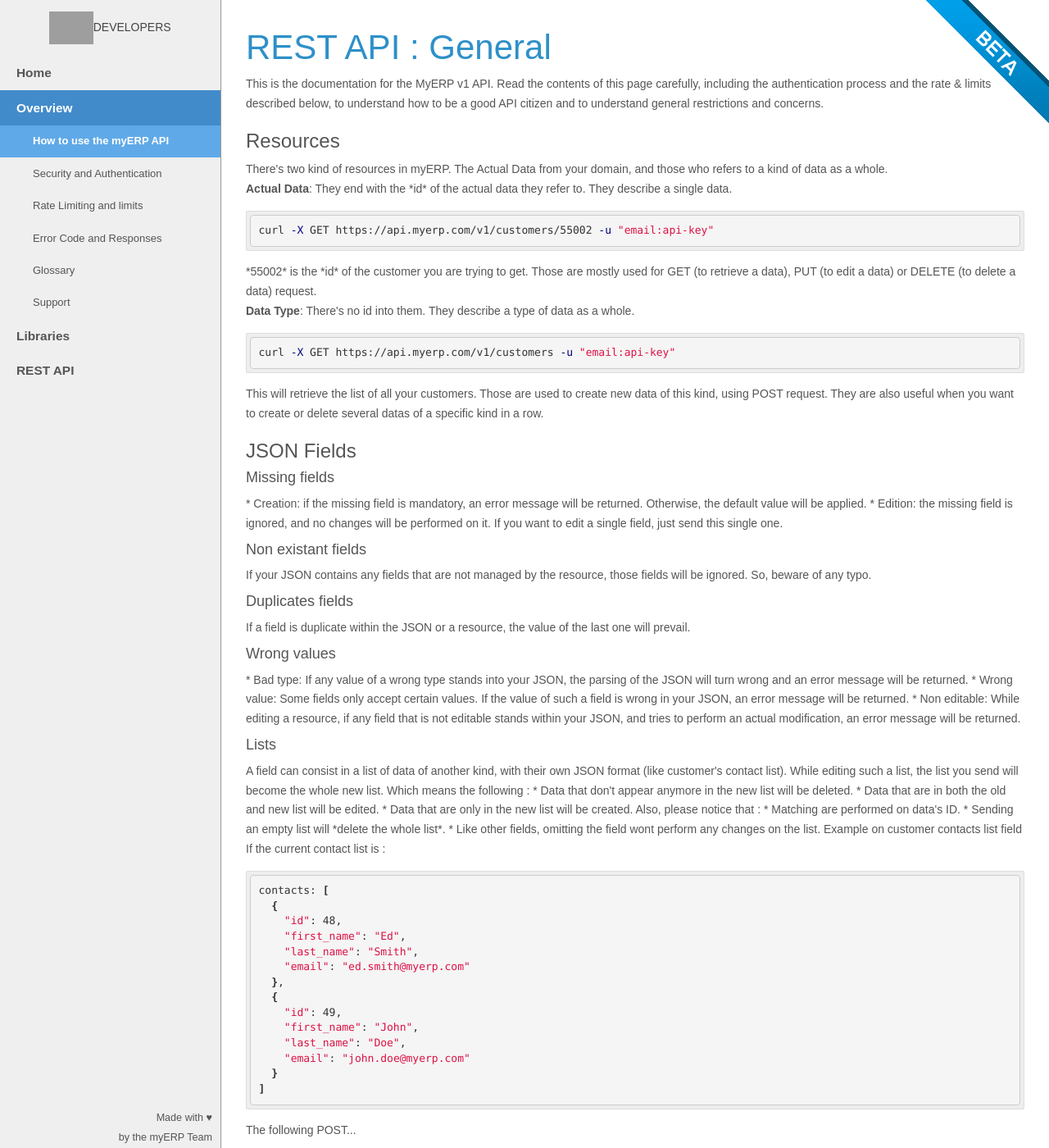
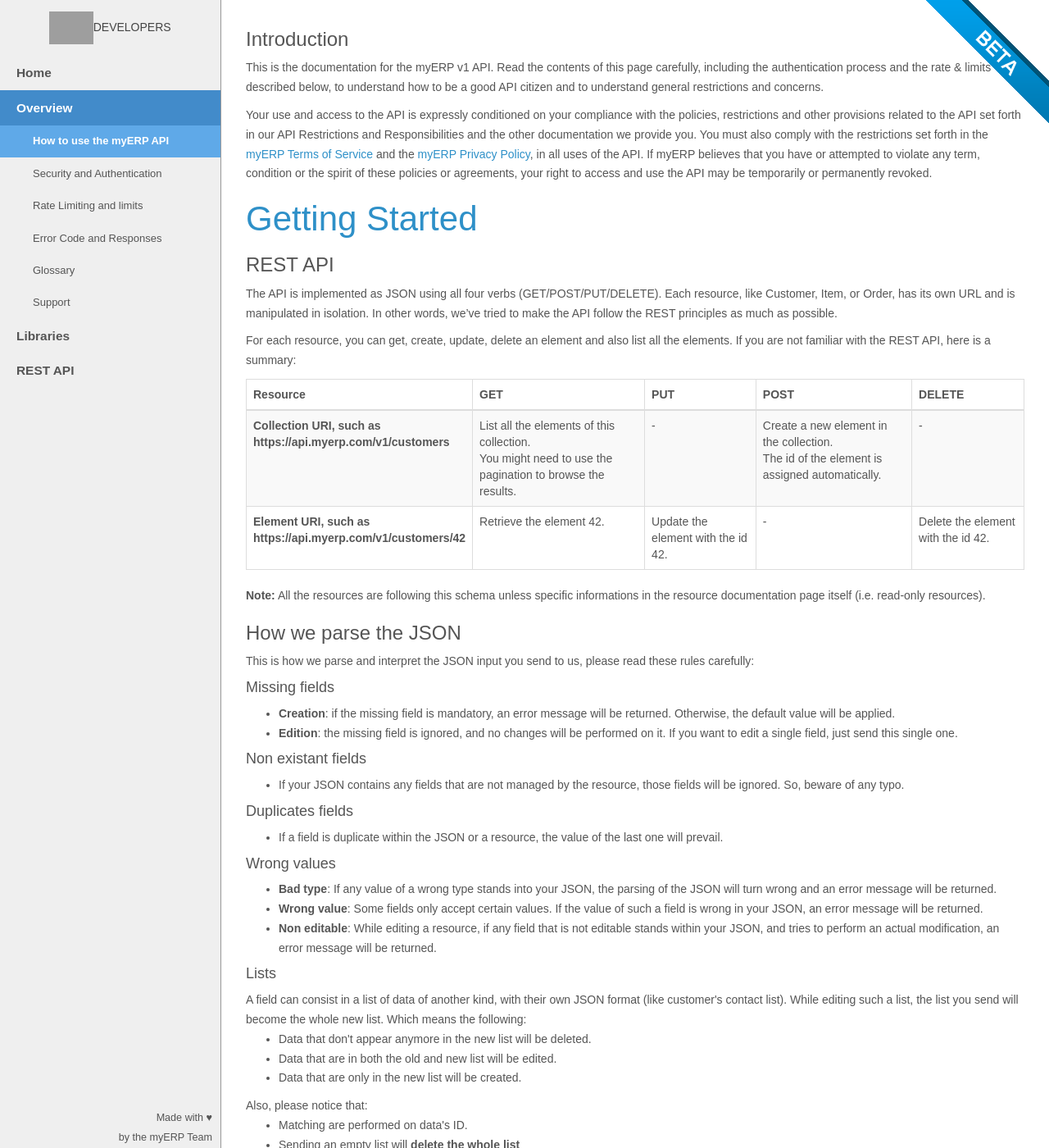
Before and after one commit to myERP/myerp.github.io, a Jekyll site: the page built from docs/1.0/overview/index.html, in a window 1280 px wide and 1400 px high. Shown: the whole window at 82% size. Built offline with Jekyll 4.4.1, drawn with Linux system fonts in a browser that asks for light colours; nearby versions of some CDN libraries; Markdown is read by kramdown in place of the engine named in the settings; some of the changed text lies outside the part shown; grey boxes are pictures that could not be loaded.

Commit message:
update the getting started section

```diff
--- a/_includes/1.0/overview/general.html
+++ b/_includes/1.0/overview/general.html
@@ -1,108 +1,106 @@
 <div id="general" class="group">
 
-<h2>REST API : General</h2>
+    <h3>Introduction</h3>
 
-<p>This is the documentation for the MyERP v1 API. Read the contents of this page carefully, including the authentication process and the rate &amp; limits described below, to understand how to be a good API citizen and to understand general restrictions and concerns. </p>
+    <p>This is the documentation for the myERP v1 API. Read the contents of this page carefully, including the authentication process and the rate &amp; limits described below, to understand how to be a good API citizen and to understand general restrictions and concerns.</p>
+
+    <p>Your use and access to the API is expressly conditioned on your compliance with the policies, restrictions and other provisions related to the API set forth in our API Restrictions and Responsibilities and the other documentation we provide you. You must also comply with the restrictions set forth in the <a href="https://myerp.com/en/term-of-use-US.html" target="_blank" title="">myERP Terms of Service</a> and the <a href="https://myerp.com/en/privacy-policy.html" title="" target="_blank">myERP Privacy Policy</a>, in all uses of the API. If myERP believes that you have or attempted to violate any term, condition or the spirit of these policies or agreements, your right to access and use the API may be temporarily or permanently revoked.</p>
+
+    <h2>Getting Started</h2>
+
+    <h3>REST API</h3>
+    <p>The API is implemented as JSON using all four verbs (GET/POST/PUT/DELETE). Each resource, like Customer, Item, or Order, has its own URL and is manipulated in isolation. In other words, we’ve tried to make the API follow the REST principles as much as possible.</p>
+
+    <p>For each resource, you can get, create, update, delete an element and also list all the elements. If you are not familiar with the REST API, here is a summary:</p>
+
+    <table class="table table-bordered table-striped">
+        <thead>
+            <tr>
+                <th>Resource</th>
+                <th>GET</th>
+                <th>PUT</th>
+                <th>POST</th>
+                <th>DELETE</th>
+            </tr>
+        </thead>
+        <tbody>
+            <tr>
+                <td><b>Collection URI, such as <br />{{ site.api.base_url }}{{ site.api.v1}}{{ site.resource.customers.url}}</b>
+                </td>
+                <td>List all the elements of this collection.
+                    <br />You might need to use the pagination to browse the results.</td>
+                <td>-</td>
+                <td>Create a new element in the collection.
+                    <br />The id of the element is assigned automatically.</td>
+                <td>-</td>
+            </tr>
+            <tr>
+                <td><b>Element URI, such as <br />{{ site.api.base_url }}{{ site.api.v1}}{{ site.resource.customers.url}}/42</b>
+                </td>
+                <td>Retrieve the element 42.</td>
+                <td>Update the element with the id 42.</td>
+                <td>-</td>
+                <td>Delete the element with the id 42.</td>
+            </tr>
+        </tbody>
+    </table>
+
+    <p><b>Note:</b> All the resources are following this schema unless specific informations in the resource documentation page itself (i.e. read-only resources).</p>
 
 
-<h3>Resources</h3>
+    <h3>How we parse the JSON</h3>
+    This is how we parse and interpret the JSON input you send to us, please read these rules carefully:
 
-There's two kind of resources in myERP. The Actual Data from your domain, and those who refers to a kind of data as a whole.
+    <h4>Missing fields</h4>
 
-<br />
-<p><b>Actual Data</b>: They end with the *id* of the actual data they refer to. They describe a single data.</p>
+    <ul>
+        <li><b>Creation</b>: if the missing field is mandatory, an error message will be returned. Otherwise, the default value will be applied.</li>
+        <li><b>Edition</b>: the missing field is ignored, and no changes will be performed on it. If you want to edit a single field, just send this single one.</li>
+    </ul>
 
-{% highlight bash %}
-curl -X GET {{ site.api.base_url }}{{ site.api.v1}}{{ site.resource.customers.url}}/55002 {{site.api.auth_pattern}}
-{% endhighlight %}
-*55002* is the *id* of the customer you are trying to get.
-
-Those are mostly used for GET (to retrieve a data), PUT (to edit a data) or DELETE (to delete a data) request.
-<br />
-<p><b>Data Type</b>: There's no id into them. They describe a type of data as a whole.</p>
-
-{% highlight bash %}
-curl -X GET {{ site.api.base_url }}{{ site.api.v1}}{{ site.resource.customers.url}} {{site.api.auth_pattern}}
-{% endhighlight %}
-This will retrieve the list of all your customers.
-
-Those are used to create new data of this kind, using POST request.
-They are also useful when you want to create or delete several datas of a specific kind in a row.
+    <h4>Non existant fields</h4>
+    <ul>
+        <li>If your JSON contains any fields that are not managed by the resource, those fields will be ignored. So, beware of any typo.</li>
+    </ul>
 
 
-<h3>JSON Fields</h3>
+    <h4>Duplicates fields</h4>
+    <ul>
+        <li>If a field is duplicate within the JSON or a resource, the value of the last one will prevail.</li>
+    </ul>
 
-<h4>Missing fields</h4>
 
-* Creation: if the missing field is mandatory, an error message will be returned. Otherwise, the default value will be applied.
-* Edition: the missing field is ignored, and no changes will be performed on it. If you want to edit a single field, just send this single one.
+    <h4>Wrong values</h4>
+    <ul>
+        <li>
+            <b>Bad type</b>: If any value of a wrong type stands into your JSON, the parsing of the JSON will turn wrong and an error message will be returned.
+        </li>
+        <li><b>Wrong value</b>: Some fields only accept certain values. If the value of such a field is wrong in your JSON, an error message will be returned.</li>
+        <li><b>Non editable</b>: While editing a resource, if any field that is not editable stands within your JSON, and tries to perform an actual modification, an error message will be returned.
+        </li>
+    </ul>
+    <h4>Lists</h4>
 
-<h4> Non existant fields</h4>
+    A field can consist in a list of data of another kind, with their own JSON format (like customer's contact list). While editing such a list, the list you send will become the whole new list. Which means the following:
+    <ul>
+        <li>Data that don't appear anymore in the new list will be deleted.</li>
+        <li>Data that are in both the old and new list will be edited.</li>
+        <li>Data that are only in the new list will be created.</li>
+    </ul>
 
-If your JSON contains any fields that are not managed by the resource, those fields will be ignored. So, beware of any typo.
+    Also, please notice that:
+    <ul>
+        <li>Matching are performed on data's ID.</li>
+        <li>Sending an empty list will <b>delete the whole list</b>
+        </li>
+        <li>Like other fields, omitting the field wont perform any changes on the list.</li>
+    </ul>
 
-<h4>Duplicates fields</h4>
 
-If a field is duplicate within the JSON or a resource, the value of the last one will prevail.
-
-<h4> Wrong values</h4>
-
-* Bad type: If any value of a wrong type stands into your JSON, the parsing of the JSON will turn wrong and an error message will be returned.
-* Wrong value: Some fields only accept certain values. If the value of such a field is wrong in your JSON, an error message will be returned.
-* Non editable: While editing a resource, if any field that is not editable stands within your JSON, and tries to perform an actual modification, an error message will be returned.
-
-<h4> Lists</h4>
-
-A field can consist in a list of data of another kind, with their own JSON format (like customer's contact list).
-While editing such a list, the list you send will become the whole new list. Which means the following :
-
-* Data that don't appear anymore in the new list will be deleted.
-* Data that are in both the old and new list will be edited.
-* Data that are only in the new list will be created.
-
-Also, please notice that :
-
-* Matching are performed on data's ID.
-* Sending an empty list will *delete the whole list*.
-* Like other fields, omitting the field wont perform any changes on the list.
-
- Example on customer contacts list field
-
-If the current contact list is :
-
-{% highlight bash %}
-contacts: [
-  {
-    "id": 48,
-    "first_name": "Ed",
-    "last_name": "Smith",
-    "email": "ed.smith@myerp.com"
-  },
-  {
-    "id": 49,
-    "first_name": "John",
-    "last_name": "Doe",
-    "email": "john.doe@myerp.com"
-  }
-]
-{% endhighlight %}
-
-The following POST...
-
-{% highlight bash %}
-contacts: [
-  {
-    "id": 49,
-    "email": "new.email@myerp.com"
-  },
-  {
-    "first_name": "James",
-    "last_name": "Brown",
-    "email": "james.brown@myerp.com"
-  }
-]
-{% endhighlight %}
-
-...will delete contact 48 (Ed Smith), edit the email of contact 49 (John Doe), and create the brand new contact James Brown.
+    Example on customer contacts list field If the current contact list is :
+    {% highlight bash %} contacts: [ { "id": 48, "first_name": "Ed", "last_name": "Smith", "email": "ed.smith@myerp.com" }, { "id": 49, "first_name": "John", "last_name": "Doe", "email": "john.doe@myerp.com" } ] {% endhighlight %}
+    The following POST...
+    {% highlight bash %} contacts: [ { "id": 49, "email": "new.email@myerp.com" }, { "first_name": "James", "last_name": "Brown", "email": "james.brown@myerp.com" } ] {% endhighlight %}
+    ...will delete contact 48 (Ed Smith), edit the email of contact 49 (John Doe), and create the brand new contact James Brown.
 
 </div>
```
